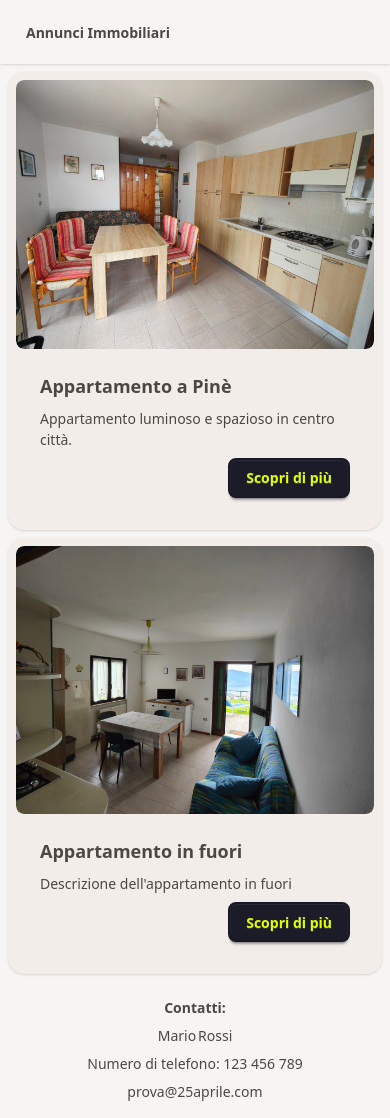
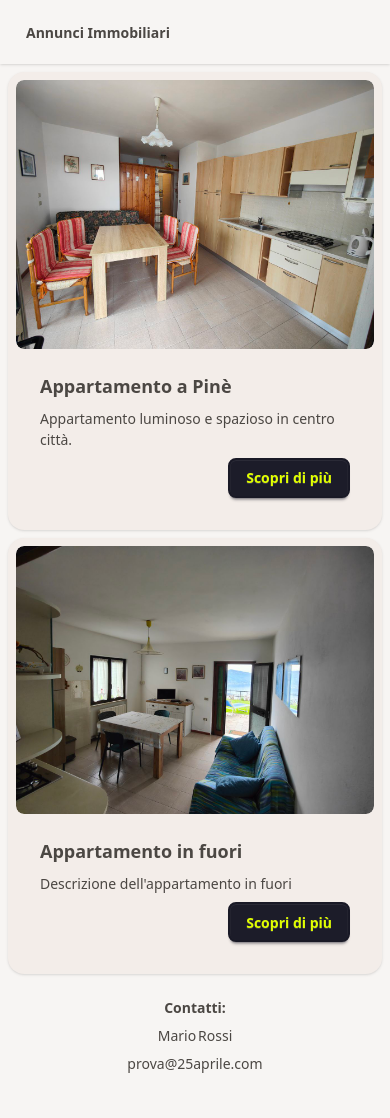
Before and after one commit to FilippoArcari/annunciImmobiliari, a Next.js app: page / in a window 390 px wide. After the commit the page ends 1090 px from the top, so only its background shows below. Built offline with nearby package versions, Linux system fonts and the light colour scheme.

Commit message:
refactor: remove phone number from seller data and update related components

```diff
--- a/app/api/route.ts
+++ b/app/api/route.ts
@@ -4,7 +4,6 @@ export async function GET() {
 				nome: "Mario",
 				cognome: "Rossi",
 				mail: "prova@25aprile.com",
-				numero_telefono: "123 456 789",
 			},
 			immobili: [
 				{
--- a/app/component/Footer.tsx
+++ b/app/component/Footer.tsx
@@ -14,7 +14,6 @@ const Footer = ({sellerData}:FooterProps) => {
 					<span>{sellerData.nome}</span>
 					<span>{sellerData.cognome}</span>
 				</div>
-				<span>Numero di telefono: {sellerData.numero_telefono}</span>
 				<a href={`mailto:${sellerData.mail}`}>{sellerData.mail}</a>
 			</aside>
 		</footer>
--- a/app/types.ts
+++ b/app/types.ts
@@ -2,7 +2,6 @@ export interface Anagrafiche {
 	nome: string;
 	cognome: string;
 	mail: string;
-	numero_telefono: string;
 }
 
 export interface Immobile {
```
